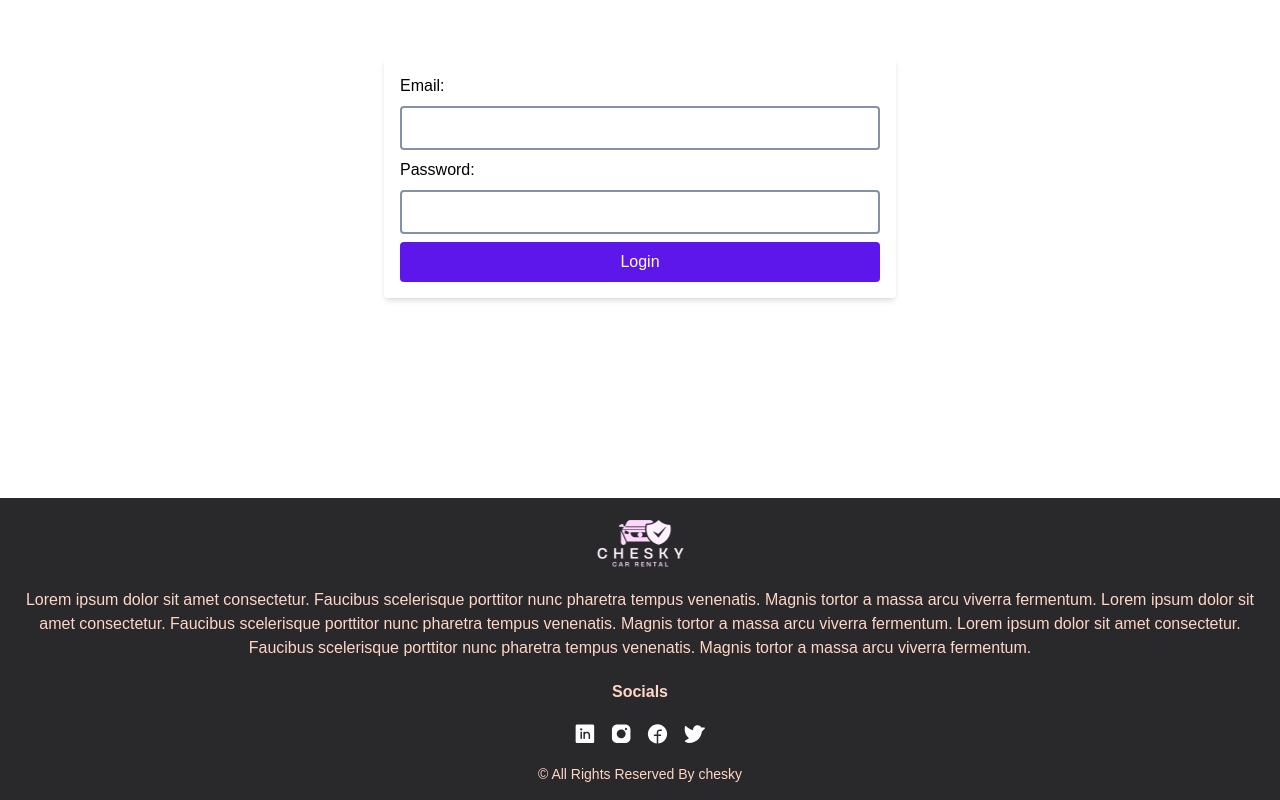
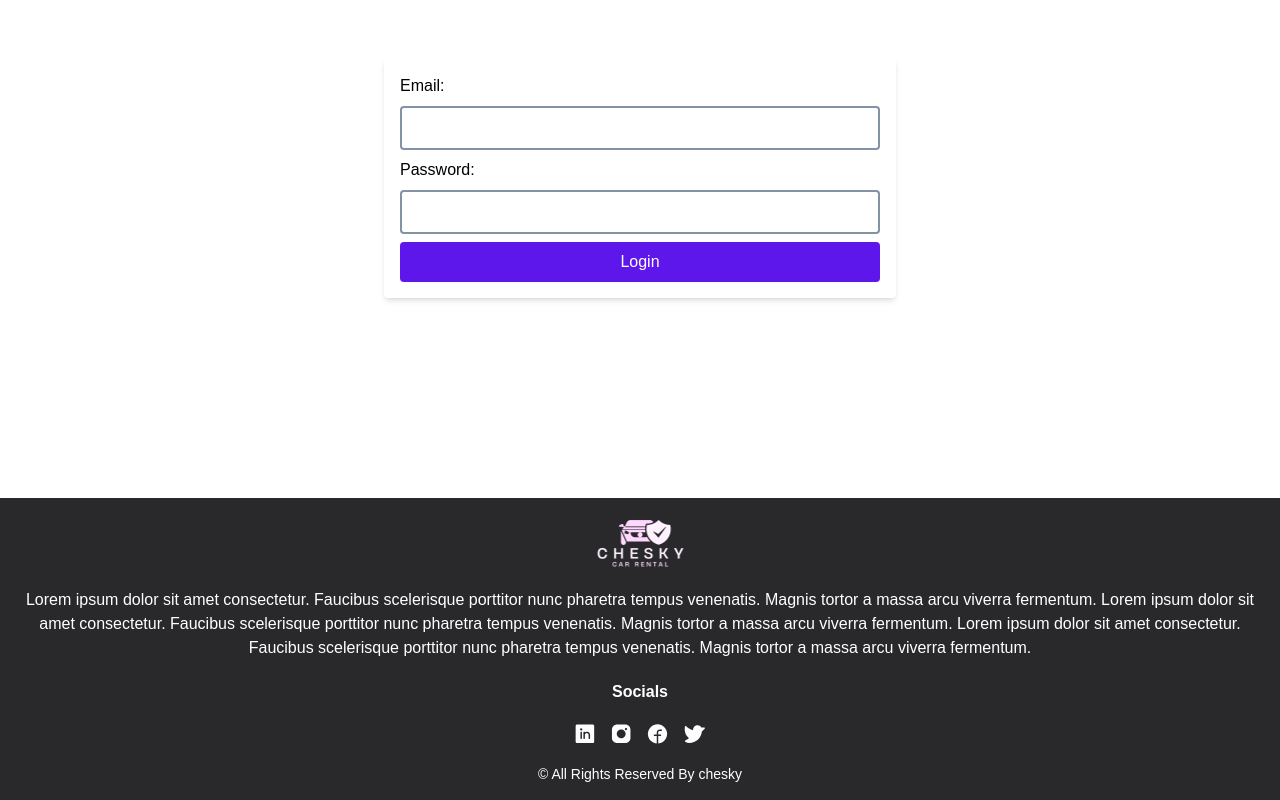
Before and after one commit to AfeezGL/chesky-frontend, a Next.js app: page /cars in a window 1280 px wide. Shown: the part 238-1038 px from the top of the page. Built offline with nearby package versions, Linux system fonts and the light colour scheme; no server answers.

Commit message:
fix: change footer text color to white

```diff
--- a/layout/partials/Footer.jsx
+++ b/layout/partials/Footer.jsx
@@ -7,7 +7,7 @@ import Image from 'next/image';
 
 export default function Footer() {
   return (
-    <footer className='flex flex-col justify-center items-center gap-5 bg-dark-300 text-pink px-4 pt-5 pb-4 text-center'>
+    <footer className='flex flex-col justify-center items-center gap-5 bg-dark-300 text-white px-4 pt-5 pb-4 text-center'>
       <Image src={LogoDark} alt='Chesky' />
       <p>
         Lorem ipsum dolor sit amet consectetur. Faucibus scelerisque porttitor
@@ -18,7 +18,7 @@ export default function Footer() {
         scelerisque porttitor nunc pharetra tempus venenatis. Magnis tortor a
         massa arcu viverra fermentum.
       </p>
-      <h2 className='text-pink text-md font-bold'>Socials</h2>
+      <h2 className='text-md font-bold'>Socials</h2>
       <div className='flex flex-row gap-4'>
         <Image src={LinkedIn} alt='LinkedIn' />
         <Image src={Instagram} alt='Instagram' />
```
